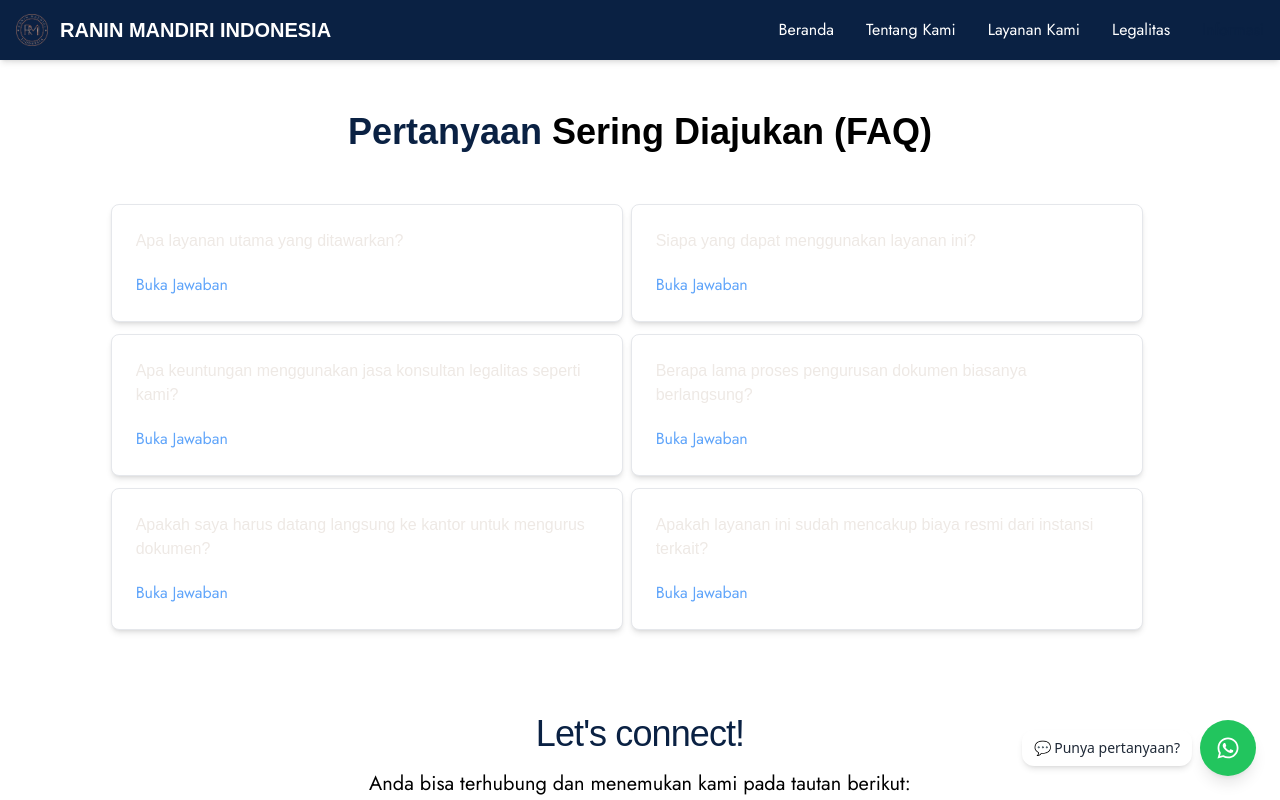
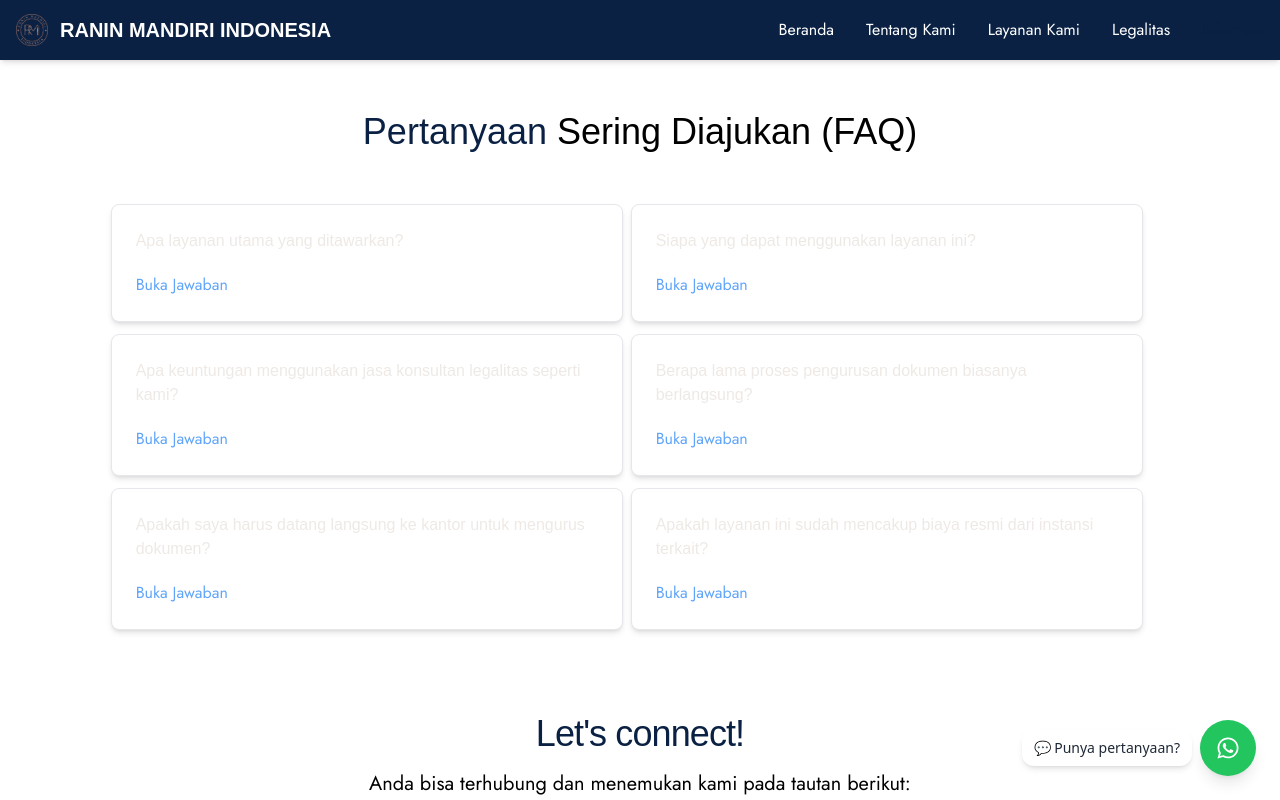
Before and after one commit to hagiaz/ranin-2, a React (Vite) app: page /info in a window 1280 px wide. Shown: the top 800 px of the page. Built offline with nearby package versions, Linux system fonts and the light colour scheme; a web font is replaced by a local one.

Commit message:
fix routing and add new logo for favicon

```diff
--- a/src/components/Hero.jsx
+++ b/src/components/Hero.jsx
@@ -24,7 +24,7 @@ export default function Hero() {
             </h3>
             <div className="pt-8">
               <a
-                href="/contact"
+                href="/info#contact"
                 className="mt-8 px-5 py-3 rounded-lg font-faculty text-ranin-white bg-ranin-dark hover:bg-sigrax-yellow shadow-xl"
               >
                 Hubungi Kami
--- a/src/pages/Info.jsx
+++ b/src/pages/Info.jsx
@@ -49,7 +49,7 @@ const Info = () => {
     <div className="min-h-[910px] w-full bg-white dark:bg-ranin-white py-12 font-jost">
       {/* FAQ Section */}
       <div id="faq" className="w-10/12 mx-auto">
-        <h1 className="font-faculty text-3xl lg:text-4xl text-ranin-main font-bold text-center mt-16 mb-10">
+        <h1 className="font-faculty text-3xl lg:text-4xl text-ranin-main text-center mt-16 mb-10">
           Pertanyaan <span className="text-black">Sering Diajukan (FAQ)</span>
         </h1>
 
```
Also changed, not shown: public/ranin-logo.webp.
